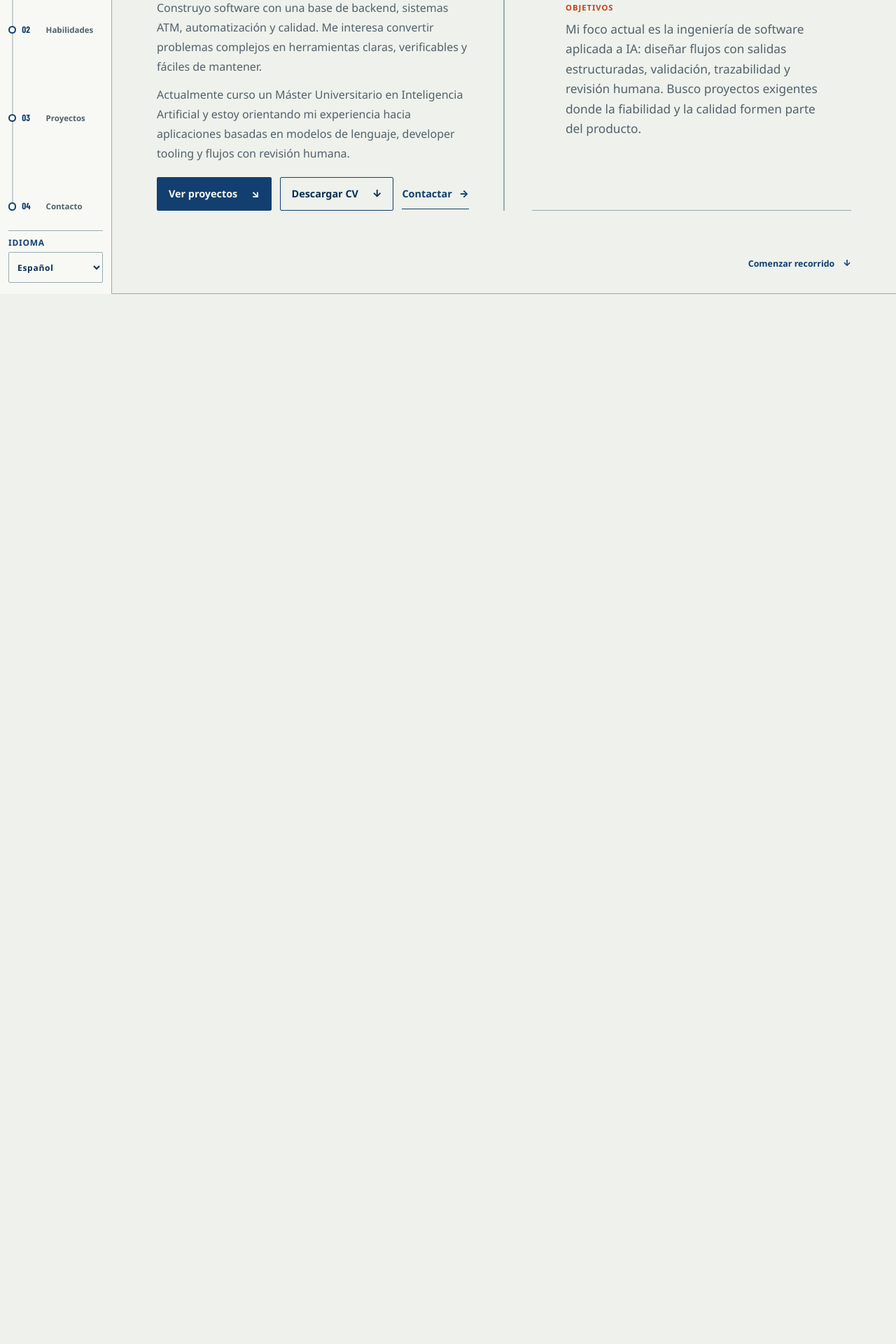
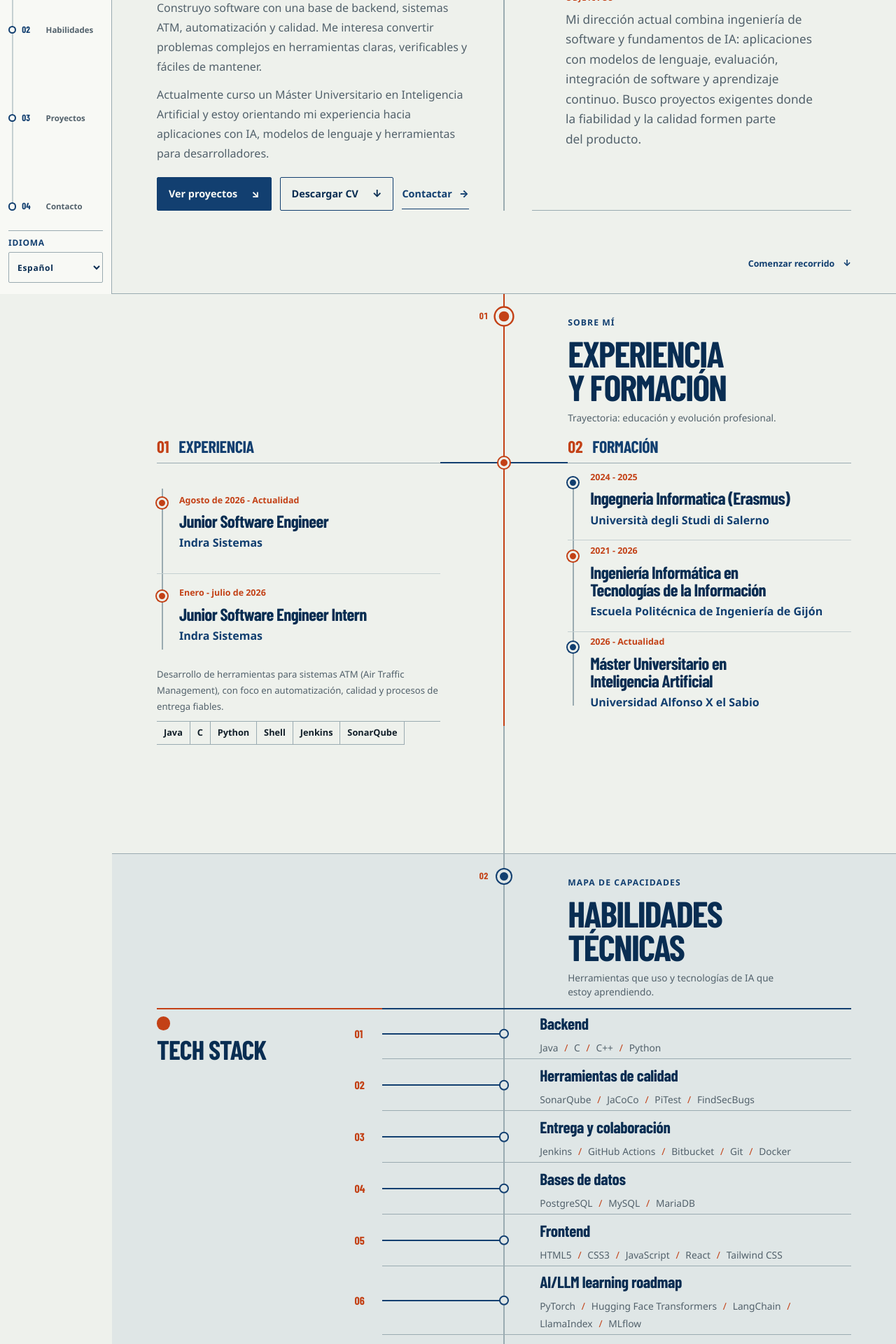
Before and after one commit to medinafdzz/Portfolio, a React (Vite) app: page /#about in a window 1280 px wide. Shown: the part 380-2300 px from the top of the page at 70% size. Built offline with nearby package versions, Linux system fonts and the light colour scheme; a web font is replaced by a local one.

Commit message:
Broaden portfolio positioning toward AI and LLMs

```diff
--- a/index.html
+++ b/index.html
@@ -9,17 +9,17 @@
     <meta name="color-scheme" content="light" />
     <meta
       name="description"
-      content="Portfolio de Alejandro Medina, ingeniero de software que construye herramientas fiables con IA aplicada, backend, sistemas y calidad."
+      content="Portfolio de Alejandro Medina, ingeniero de software con experiencia en backend, sistemas, calidad y una transición hacia IA aplicada y aplicaciones con LLM."
     />
     <meta property="og:type" content="website" />
     <meta property="og:locale" content="es_ES" />
     <meta property="og:url" content="https://medinafdzz.is-a.dev/" />
-    <meta property="og:title" content="Alejandro Medina | Software Engineer aplicado a IA" />
+    <meta property="og:title" content="Alejandro Medina | Software Engineer orientado a IA y LLM" />
     <meta
       property="og:description"
-      content="Software engineer construyendo herramientas fiables con IA aplicada, backend, sistemas y calidad."
+      content="Software engineer con experiencia en backend, sistemas y calidad, orientándose a IA aplicada y aplicaciones con LLM."
     />
-    <title>Alejandro Medina | Software Engineer aplicado a IA</title>
+    <title>Alejandro Medina | Software Engineer orientado a IA y LLM</title>
     <script>
       (() => {
         const validLanguages = ['es', 'en'];
--- a/package.json
+++ b/package.json
@@ -28,7 +28,7 @@
     "tailwindcss": "^3.4.18",
     "vite": "^7.3.6"
   },
-  "description": "Portfolio profesional de Alejandro Medina, ingeniero de software orientado a IA aplicada, developer tooling y sistemas fiables.",
+  "description": "Portfolio profesional de Alejandro Medina, ingeniero de software con experiencia en backend, sistemas y calidad, orientado a IA aplicada y aplicaciones con LLM.",
   "repository": {
     "type": "git",
     "url": "git+https://github.com/medinafdzz/Portfolio.git"
@@ -37,6 +37,7 @@
     "portfolio",
     "software-engineering",
     "applied-ai",
+    "llm-applications",
     "developer-tools",
     "ci-cd"
   ],
--- a/src/components/Projects.jsx
+++ b/src/components/Projects.jsx
@@ -6,19 +6,19 @@ const featuredProjects = [
   {
     key: 'codeGuardian',
     title: 'CodeGuardian',
-    tags: ['Python', 'Code review', 'Validation', 'CI/CD'],
+    tags: ['Python', 'Pydantic', 'Jenkins'],
     github: 'https://github.com/medinafdzz/CodeGuardian',
   },
   {
     key: 'commonsDbUtils',
     title: 'Commons DbUtils',
-    tags: ['Java', 'Quality engineering', 'Benchmarking'],
+    tags: ['Java', 'JaCoCo', 'PiTest'],
     github: 'https://github.com/medinafdzz/commons-dbutils',
   },
   {
     key: 'remoteWordle',
     title: 'RemoteWordle',
-    tags: ['Java', 'Client-server', 'Game'],
+    tags: ['Java'],
     github: 'https://github.com/medinafdzz/RemoteWordle',
   },
 ];
--- a/src/i18n/translations.js
+++ b/src/i18n/translations.js
@@ -6,8 +6,8 @@ export const languageOptions = [
 export const translations = {
   es: {
     meta: {
-      title: 'Alejandro Medina | Software Engineer aplicado a IA',
-      description: 'Portfolio de Alejandro Medina, ingeniero de software que construye herramientas fiables con IA aplicada, backend, sistemas y calidad.',
+      title: 'Alejandro Medina | Software Engineer orientado a IA y LLM',
+      description: 'Portfolio de Alejandro Medina, ingeniero de software con experiencia en backend, sistemas, calidad y una transición hacia IA aplicada y aplicaciones con LLM.',
       locale: 'es_ES',
     },
     skipLink: 'Saltar al contenido',
@@ -29,11 +29,11 @@ export const translations = {
       languageLabel: 'Idioma',
     },
     hero: {
-      kicker: 'Software engineer · IA aplicada',
-      role: 'Herramientas fiables con IA · Backend · Sistemas',
+      kicker: 'Software engineer · IA aplicada y LLM',
+      role: 'Backend · Sistemas · Calidad de software',
       intro: [
         'Construyo software con una base de backend, sistemas ATM, automatización y calidad. Me interesa convertir problemas complejos en herramientas claras, verificables y fáciles de mantener.',
-        'Actualmente curso un Máster Universitario en Inteligencia Artificial y estoy orientando mi experiencia hacia aplicaciones basadas en modelos de lenguaje, developer tooling y flujos con revisión humana.',
+        'Actualmente curso un Máster Universitario en Inteligencia Artificial y estoy orientando mi experiencia hacia aplicaciones con IA, modelos de lenguaje y herramientas para desarrolladores.',
       ],
       actionsLabel: 'Acciones principales',
       projects: 'Ver proyectos',
@@ -44,7 +44,7 @@ export const translations = {
       location: 'Gijón, España',
       languages: 'Idiomas: español e inglés',
       objectivesLabel: 'Objetivos',
-      objectives: 'Mi foco actual es la ingeniería de software aplicada a IA: diseñar flujos con salidas estructuradas, validación, trazabilidad y revisión humana. Busco proyectos exigentes donde la fiabilidad y la calidad formen parte del producto.',
+      objectives: 'Mi dirección actual combina ingeniería de software y fundamentos de IA: aplicaciones con modelos de lenguaje, evaluación, integración de software y aprendizaje continuo. Busco proyectos exigentes donde la fiabilidad y la calidad formen parte del producto.',
       continue: 'Comenzar recorrido',
       emailSubject: 'Consulta',
       emailBody: 'Hola, me gustaría contactar contigo.',
@@ -70,7 +70,7 @@ export const translations = {
           },
         ],
         description: 'Desarrollo de herramientas para sistemas ATM (Air Traffic Management), con foco en automatización, calidad y procesos de entrega fiables.',
-        tools: ['Java', 'C', 'Python', 'Shell', 'CI/CD', 'Análisis estático'],
+        tools: ['Java', 'C', 'Python', 'Shell', 'Jenkins', 'SonarQube'],
       },
       education: [
         {
@@ -93,17 +93,15 @@ export const translations = {
     skills: {
       kicker: 'Mapa de capacidades',
       title: 'Habilidades técnicas',
-      subtitle: 'Lo que construyo hoy y las áreas que estoy desarrollando.',
+      subtitle: 'Herramientas que uso y tecnologías de IA que estoy aprendiendo.',
       origin: 'Tech Stack',
       categories: [
         { title: 'Backend', skills: ['Java', 'C', 'C++', 'Python'] },
-        { title: 'IA aplicada', skills: ['LLM applications', 'Structured outputs', 'Human review', 'Validation'] },
-        { title: 'Calidad y seguridad', skills: ['SonarQube', 'JaCoCo', 'PiTest', 'FindSecBugs', 'Software Dependability'] },
-        { title: 'CI/CD y colaboración', skills: ['Jenkins', 'GitHub Actions', 'Bitbucket', 'Git', 'Docker'] },
-        { title: 'Bases de datos', skills: ['PostgreSQL', 'MySQL', 'MariaDB', 'Modelado relacional'] },
-        { title: 'Sistemas', skills: ['ATM systems', 'Embedded Systems', 'Seguridad IoT', 'Serverless'] },
+        { title: 'Herramientas de calidad', skills: ['SonarQube', 'JaCoCo', 'PiTest', 'FindSecBugs'] },
+        { title: 'Entrega y colaboración', skills: ['Jenkins', 'GitHub Actions', 'Bitbucket', 'Git', 'Docker'] },
+        { title: 'Bases de datos', skills: ['PostgreSQL', 'MySQL', 'MariaDB'] },
         { title: 'Frontend', skills: ['HTML5', 'CSS3', 'JavaScript', 'React', 'Tailwind CSS'] },
-        { title: 'Actualmente aprendiendo', skills: ['Evaluación de sistemas de IA', 'MLOps fundamentals', 'Cloud patterns'] },
+        { title: 'AI/LLM learning roadmap', skills: ['PyTorch', 'Hugging Face Transformers', 'LangChain', 'LlamaIndex', 'MLflow'] },
       ],
     },
     projects: {
@@ -120,7 +118,7 @@ export const translations = {
       secondaryTitle: 'Otros proyectos',
       secondaryDescription: 'Proyectos académicos y experimentos secundarios disponibles para consultar.',
       descriptions: {
-        codeGuardian: 'Prototipo académico de revisión de código asistida por IA. Convierte incidencias de análisis estático en propuestas de corrección estructuradas y revisables, con validación, trazabilidad y una decisión final humana. La documentación explica sus dependencias y límites.',
+        codeGuardian: 'Prototipo académico de revisión de código asistida por IA. Conecta análisis estático con propuestas de corrección estructuradas y revisables; se presenta como una muestra de aprendizaje dentro de un portfolio más amplio y documenta sus dependencias y límites.',
         remoteWordle: 'Juego competitivo de Wordle con arquitectura cliente-servidor en Java que sincroniza partidas en tiempo real, gestiona múltiples conexiones y registra cada intento en logs para análisis. Incluye diccionario propio, control de alias y reinicios coordinados desde el servidor.',
         qrGenerator: 'Aplicación web responsiva que genera códigos QR tanto desde URLs como a partir de imágenes subidas y alojadas en Imgur. Está construida solo con HTML, CSS y JavaScript, e integra animaciones ligeras y mensajes de estado para una experiencia clara.',
         cleaningRobot: 'Robot de limpieza autónomo compatible con Raspberry Pi que modela motores, sensores infrarrojos y sistema de baterías para reaccionar a obstáculos y zonas sucias. El Route Management System coordina la ruta en una cuadrícula y permite simular escenarios con pruebas automatizadas.',
@@ -141,8 +139,8 @@ export const translations = {
   },
   en: {
     meta: {
-      title: 'Alejandro Medina | Software Engineer applied to AI',
-      description: 'Portfolio of Alejandro Medina, a software engineer building reliable AI-enabled tools across backend, systems and software quality.',
+      title: 'Alejandro Medina | Software Engineer moving into AI and LLMs',
+      description: 'Portfolio of Alejandro Medina, a software engineer with a background in backend, systems and software quality, moving toward applied AI and LLM applications.',
       locale: 'en_GB',
     },
     skipLink: 'Skip to content',
@@ -164,11 +162,11 @@ export const translations = {
       languageLabel: 'Language',
     },
     hero: {
-      kicker: 'Software engineer · Applied AI',
-      role: 'Reliable AI-enabled tools · Backend · Systems',
+      kicker: 'Software engineer · Applied AI and LLMs',
+      role: 'Backend · Systems · Software quality',
       intro: [
         'I build software on a foundation of backend engineering, ATM systems, automation and quality. I enjoy turning complex problems into tools that are clear, verifiable and maintainable.',
-        'I am currently studying a Master’s Degree in Artificial Intelligence and moving my experience toward language-model applications, developer tooling and workflows with human review.',
+        'I am currently studying a Master’s Degree in Artificial Intelligence and moving my experience toward AI applications, language models and developer tooling.',
       ],
       actionsLabel: 'Primary actions',
       projects: 'View projects',
@@ -179,7 +177,7 @@ export const translations = {
       location: 'Gijón, Spain',
       languages: 'Languages: Spanish and English',
       objectivesLabel: 'Objectives',
-      objectives: 'My current focus is software engineering applied to AI: designing workflows with structured outputs, validation, traceability and human review. I am looking for demanding projects where reliability and quality are part of the product.',
+      objectives: 'My current direction combines software engineering with AI foundations: language-model applications, evaluation, software integration and continuous learning. I am looking for demanding projects where reliability and quality are part of the product.',
       continue: 'Start the journey',
       emailSubject: 'Enquiry',
       emailBody: 'Hello, I would like to get in touch with you.',
@@ -205,7 +203,7 @@ export const translations = {
           },
         ],
         description: 'Development of tools for ATM systems (Air Traffic Management), with a focus on automation, quality and reliable delivery processes.',
-        tools: ['Java', 'C', 'Python', 'Shell', 'CI/CD', 'Static analysis'],
+        tools: ['Java', 'C', 'Python', 'Shell', 'Jenkins', 'SonarQube'],
       },
       education: [
         {
@@ -228,17 +226,15 @@ export const translations = {
     skills: {
       kicker: 'Capability map',
       title: 'Technical skills',
-      subtitle: 'What I build today and the areas I am developing.',
+      subtitle: 'Tools I use and AI technologies I am learning.',
       origin: 'Tech Stack',
       categories: [
         { title: 'Backend', skills: ['Java', 'C', 'C++', 'Python'] },
-        { title: 'Applied AI', skills: ['LLM applications', 'Structured outputs', 'Human review', 'Validation'] },
-        { title: 'Quality and security', skills: ['SonarQube', 'JaCoCo', 'PiTest', 'FindSecBugs', 'Software Dependability'] },
-        { title: 'CI/CD and collaboration', skills: ['Jenkins', 'GitHub Actions', 'Bitbucket', 'Git', 'Docker'] },
-        { title: 'Databases', skills: ['PostgreSQL', 'MySQL', 'MariaDB', 'Relational modelling'] },
-        { title: 'Systems', skills: ['ATM systems', 'Embedded Systems', 'IoT Security', 'Serverless'] },
+        { title: 'Quality tools', skills: ['SonarQube', 'JaCoCo', 'PiTest', 'FindSecBugs'] },
+        { title: 'Delivery and collaboration', skills: ['Jenkins', 'GitHub Actions', 'Bitbucket', 'Git', 'Docker'] },
+        { title: 'Databases', skills: ['PostgreSQL', 'MySQL', 'MariaDB'] },
         { title: 'Frontend', skills: ['HTML5', 'CSS3', 'JavaScript', 'React', 'Tailwind CSS'] },
-        { title: 'Currently learning', skills: ['AI systems evaluation', 'MLOps fundamentals', 'Cloud patterns'] },
+        { title: 'AI/LLM learning roadmap', skills: ['PyTorch', 'Hugging Face Transformers', 'LangChain', 'LlamaIndex', 'MLflow'] },
       ],
     },
     projects: {
@@ -255,7 +251,7 @@ export const translations = {
       secondaryTitle: 'Other projects',
       secondaryDescription: 'Academic projects and secondary experiments available to explore.',
       descriptions: {
-        codeGuardian: 'Academic prototype for AI-assisted code review. It turns static-analysis findings into structured, reviewable correction proposals with validation, traceability and a final human decision. Its documentation explains dependencies and known limits.',
+        codeGuardian: 'Academic prototype for AI-assisted code review. It connects static analysis with structured, reviewable correction proposals and is presented as one learning project within a broader software portfolio. Its documentation explains dependencies and known limits.',
         remoteWordle: 'Competitive Wordle game built with a Java client-server architecture. It synchronises matches in real time, manages multiple connections and logs every attempt for analysis. It includes its own dictionary, alias control and server-coordinated restarts.',
         qrGenerator: 'Responsive web application that generates QR codes from URLs or from uploaded images hosted on Imgur. Built solely with HTML, CSS and JavaScript, it includes lightweight animations and status messages for a clear experience.',
         cleaningRobot: 'Autonomous cleaning robot compatible with Raspberry Pi that models motors, infrared sensors and a battery system to respond to obstacles and dirty areas. Its Route Management System coordinates movement across a grid and supports simulated scenarios with automated tests.',
```
Also changed, not shown: 1 other file (tests, documents, lock files or other folders).
